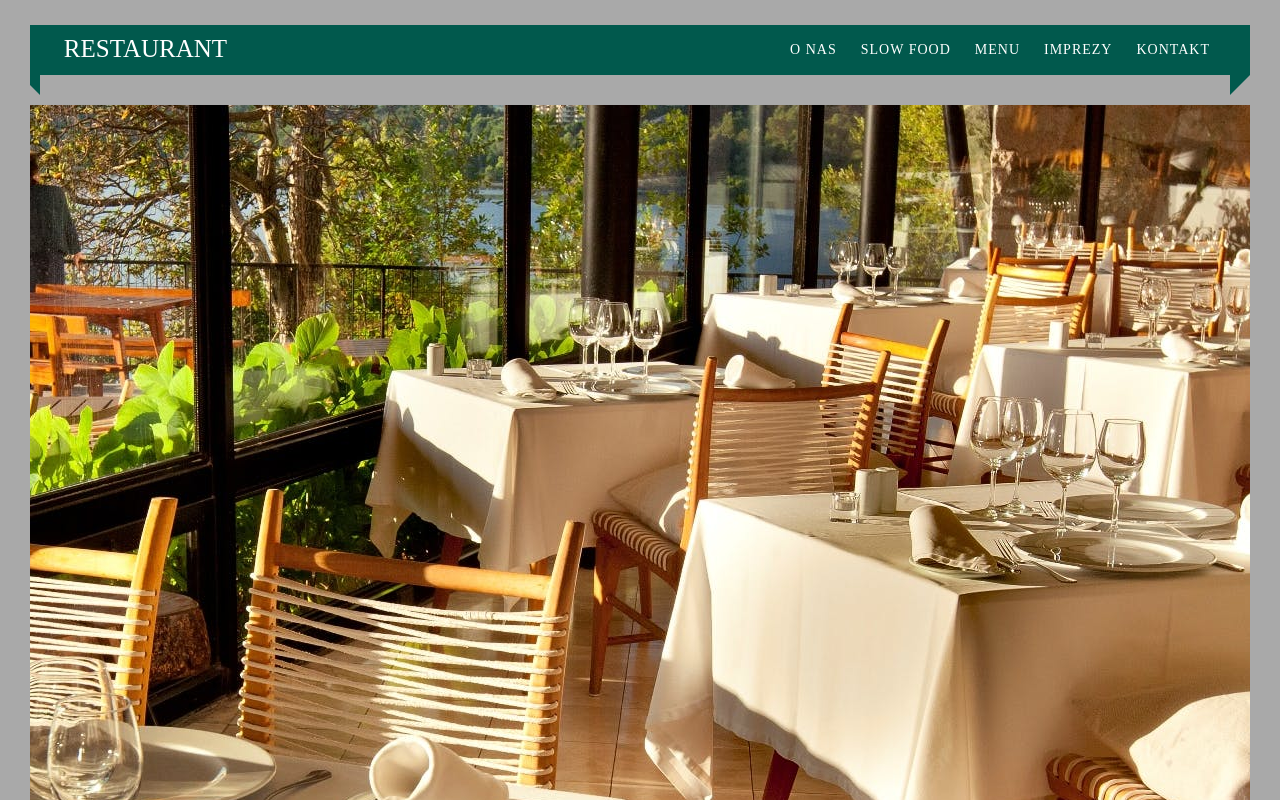
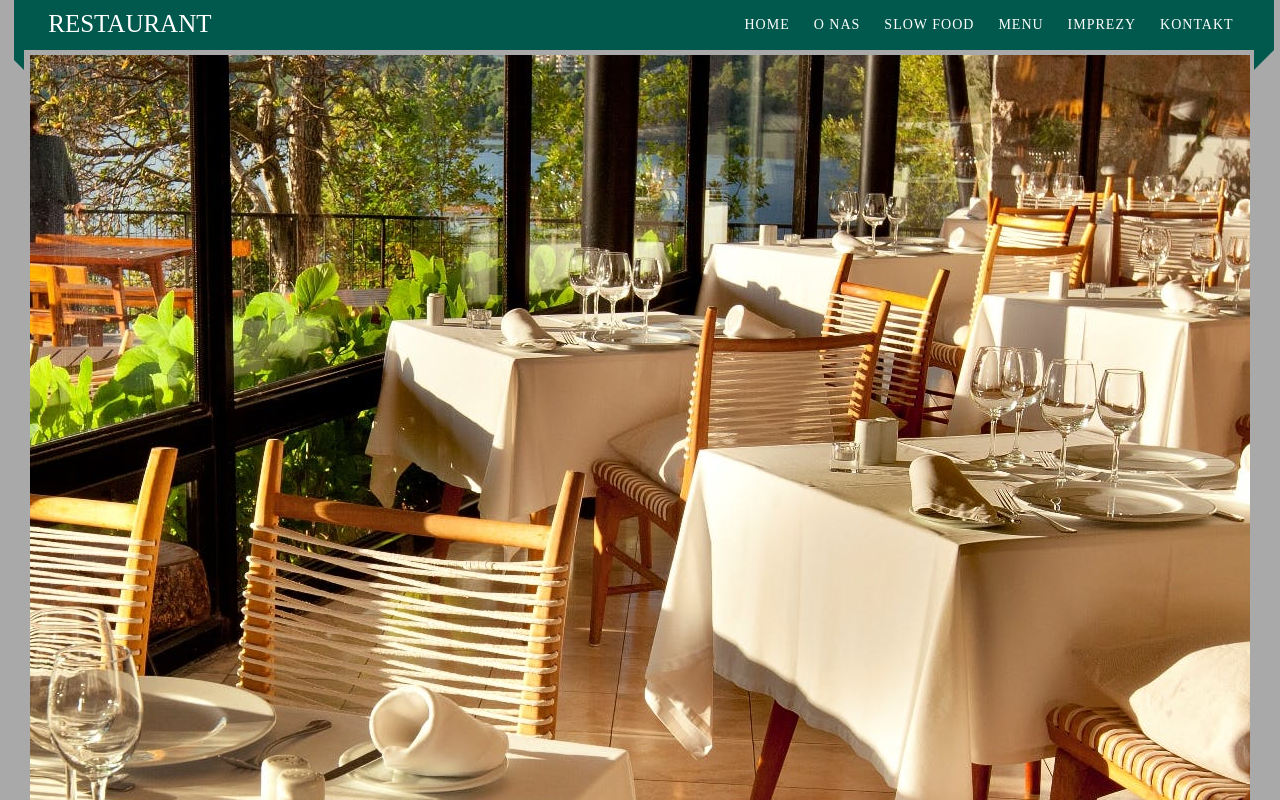
Before and after one commit to mariuszrukowicz/Restaurant, a website: page src/content/index.html in a window 1280 px wide. Shown: the top 800 px of the page. Drawn offline with nearby package versions, Linux system fonts and the light colour scheme; files that its build step writes are made by us from their sources; files whose address does not match are found by name.

Commit message:
feat: sticky navigation and fix slider

```diff
--- a/src/content/index.html
+++ b/src/content/index.html
@@ -27,8 +27,9 @@
   <section class="main-wrapper">
     <div class="custom-padding">
       <nav>
-        <div class="logo">Restaurant</div>
+        <div class="logo"> Restaurant</div>
         <ul class="menu-area">
+            <li><a href="javascript:scroll(0,0);">Home</a></li>
           <li><a href="#abaut">O nas</a></li>
           <li><a href="#slowFood">Slow food</a></li>
           <li><a href="#menu">Menu</a></li>
@@ -106,7 +107,7 @@
         <figure>
           <img src="assets/img/1.jpg" />
           <img src="assets/img/3.jpg" />
-          <img src="assets/img/2.jpg" />
+          <img src="assets/img/1.jpg" />
           <img src="assets/img/4.jpg" />
           <img src="assets/img/1.jpg" />
         </figure>
--- a/src/scss/navigation.scss
+++ b/src/scss/navigation.scss
@@ -17,15 +17,20 @@
 }
 .custom-padding {
   padding-top: 25px;
+  display: block;
+  ;
 }
 nav {
-  position: relative;
+  position: fixed ;
+  top: 0;
+
   padding: 10px 20px 10px 10px;
   text-align: right;
   z-index: 1;
   background: $darkgreen;
-  margin: 0 auto;
-  width: calc(100% - 60px);
+  margin:  auto;
+  width: calc(100% - 20px);
+  right: 0.4rem;
 }
 .logo {
   width: 15%;
@@ -39,6 +44,7 @@ nav {
 .menu-area li a:hover {
   background: rgb(255, 255, 255);
   color: $darkgreen;
+
 }
 nav:before {
   position: absolute;
```
Also changed, not shown: src/assets/img/2.jpg (deleted).
